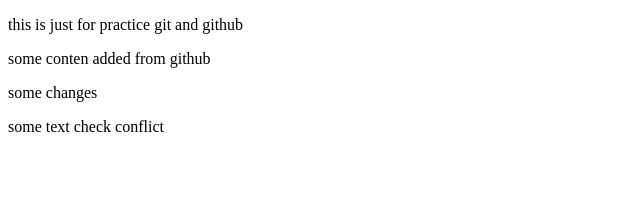
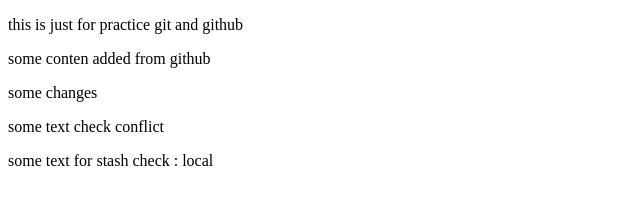
Before and after one commit to gsvignesh004/git_practice2, a plain HTML site: page index.html in a window 1280 px wide. Shown: the whole page, without its empty margins (0-640 px from the left). Drawn offline with Linux system fonts and the light colour scheme.

Commit message:
stash check

```diff
--- a/index.html
+++ b/index.html
@@ -11,5 +11,6 @@
   <p>some conten added from github</p>
   <p>some changes</p>
   <p>some text check conflict</p>
+  <p>some text for stash check : local</p>
 </body>
 </html>
```
